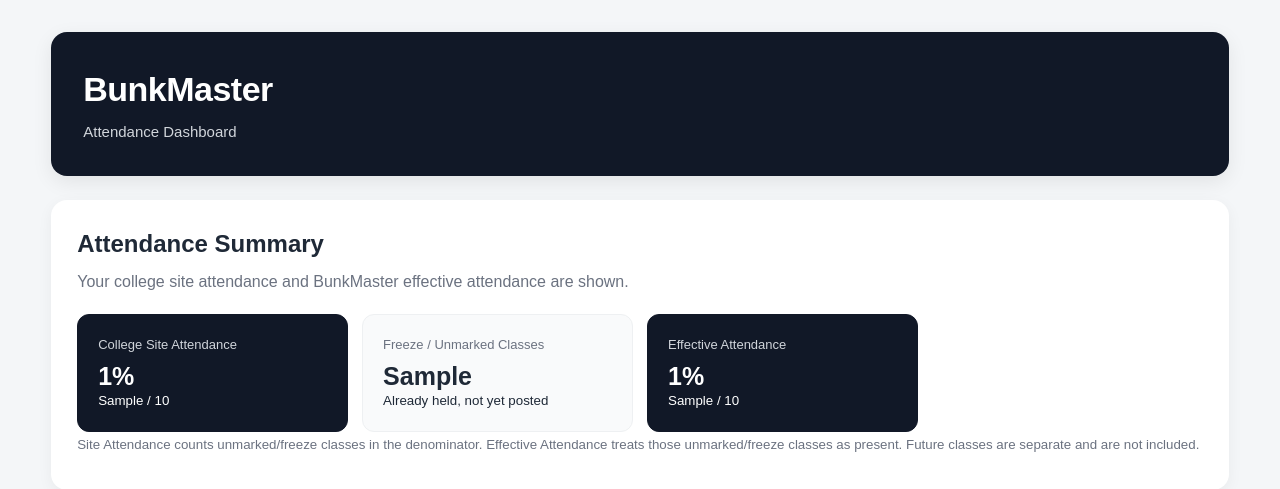
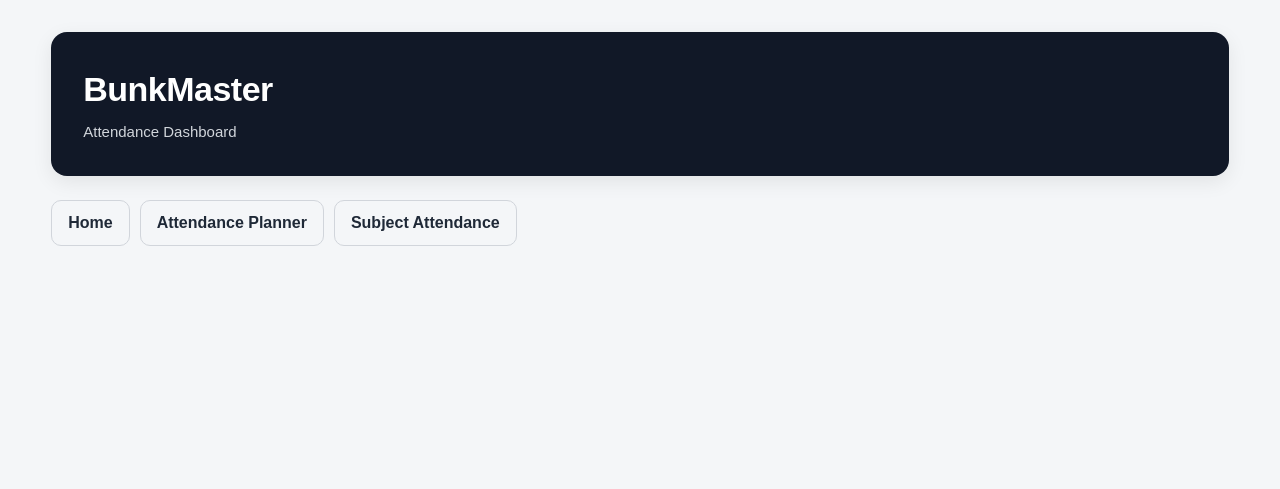
Before and after one commit to shutkarshX/Bunku-Bhaiya, a Flask app: template templates/dashboard.html in a window 1280 px wide. Shown: the top 489 px of the page. After the commit the page ends 246 px from the top, so only its background shows below. Run offline with Flask 3, Linux system fonts and the light colour scheme; the template is opened without the code that fills it: most values are stand-ins (such as "Sample title", 1, 10 or a date in 2020).

Commit message:
Split dashboard into three user-facing pages

```diff
--- a/templates/dashboard.html
+++ b/templates/dashboard.html
@@ -19,6 +19,43 @@
 
 <div class="container">
 
+<style>
+    .page-nav {
+        display: flex;
+        gap: 10px;
+        margin: 0 0 24px;
+        flex-wrap: wrap;
+    }
+
+    .page-nav a {
+        display: inline-block;
+        padding: 10px 16px;
+        border-radius: 10px;
+        text-decoration: none;
+        font-weight: 600;
+        border: 1px solid #d1d5db;
+        color: inherit;
+        background: transparent;
+    }
+
+    .page-nav a.active {
+        background: #111827;
+        color: #fff;
+        border-color: #111827;
+    }
+
+    @media (max-width: 500px) {
+        .page-nav {
+            display: grid;
+            grid-template-columns: 1fr;
+        }
+
+        .page-nav a {
+            text-align: center;
+        }
+    }
+</style>
+
 
     <!-- ================================= -->
     <!-- HEADER -->
@@ -31,6 +68,27 @@
         <p>Attendance Dashboard</p>
 
     </header>
+
+
+    {% if attendance.subjects %}
+
+    <nav class="page-nav" aria-label="Main navigation">
+
+        <a href="/" class="{% if page == 'home' %}active{% endif %}">
+            Home
+        </a>
+
+        <a href="/planner" class="{% if page == 'planner' %}active{% endif %}">
+            Attendance Planner
+        </a>
+
+        <a href="/subjects" class="{% if page == 'subjects' %}active{% endif %}">
+            Subject Attendance
+        </a>
+
+    </nav>
+
+    {% endif %}
 
 
     <!-- ================================= -->
@@ -345,6 +403,8 @@
 
 
     <!-- ================================= -->
+    {% if page == "home" %}
+
     <!-- CURRENT ATTENDANCE -->
 
     <div class="summary">
@@ -435,6 +495,13 @@
     </div>
 
 
+
+
+    {% endif %}
+
+
+    {% if page == "planner" %}
+
     <!-- PLANNER LOAD -->
     <!-- ================================= -->
 
@@ -461,6 +528,13 @@
 
     {% endif %}
 
+
+
+
+    {% endif %}
+
+
+    {% if page == "planner" %}
 
     <!-- TODAY'S EVENT -->
     <!-- ================================= -->
@@ -1502,6 +1576,13 @@
 
 
     <!-- ================================= -->
+
+
+    {% endif %}
+
+
+    {% if page == "subjects" %}
+
     <!-- SUBJECT ATTENDANCE -->
     <!-- ================================= -->
 
@@ -1682,6 +1763,11 @@
         {% endfor %}
 
     </div>
+
+
+
+
+    {% endif %}
 
 
     {% endif %}
```
